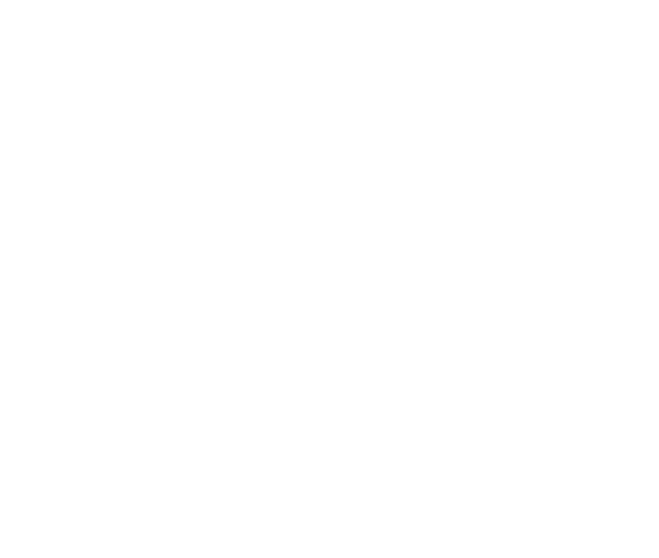
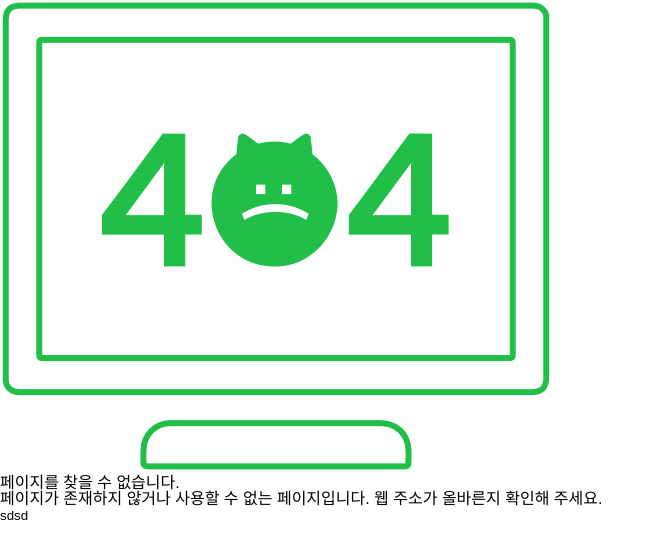
Before and after one commit to yjlee9909/OpenMarket, a React (Create React App) app: page /notfound in a window 1280 px wide. Before the commit this address had no page. Shown: the top 558 px of the page, without its empty margins (0-659 px from the left). Built offline with nearby package versions, Linux system fonts and the light colour scheme; a web font is replaced by a local one.

Commit message:
:lipstick: style : 404 페이지 마크업

```diff
--- a/src/App.js
+++ b/src/App.js
@@ -2,6 +2,7 @@
 import React from "react";
 import Home from "./pages/Home/Home";
 import Login from "./pages/Login/Login";
+import NotFound from "./pages/404/NotFound";
 
 const App = () => {
   return (
@@ -9,6 +10,7 @@
       <BrowserRouter>
         <Routes>
           <Route path="/" element={<Home />} />
+          <Route path="/notfound" element={<NotFound />} />
           <Route path="/login" element={<Login />} />
         </Routes>
       </BrowserRouter>
--- a/src/pages/404/NotFound.jsx
+++ b/src/pages/404/NotFound.jsx
@@ -1,6 +1,23 @@
 import React from "react";
+import notFoundIcon from "../../assets/img/icon-404.png";
 
 const NotFound = () => {
-  return <div>NotFount</div>;
+  return (
+    <section>
+      <h2 className="hidden">페이지를 찾을 수 없습니다.</h2>
+      <img src={notFoundIcon} alt="404 이미지입니다." />
+      <div>
+        <h2>페이지를 찾을 수 없습니다.</h2>
+        <p>
+          페이지가 존재하지 않거나 사용할 수 없는 페이지입니다. 웹 주소가
+          올바른지 확인해 주세요.
+        </p>
+        <div>
+          <button type="button">sd</button>
+          <button type="button">sd</button>
+        </div>
+      </div>
+    </section>
+  );
 };
 export default NotFound;
```
Also changed, not shown: src/assets/img/icon-404.png (added), src/components/common/Button/Button.jsx (added).
